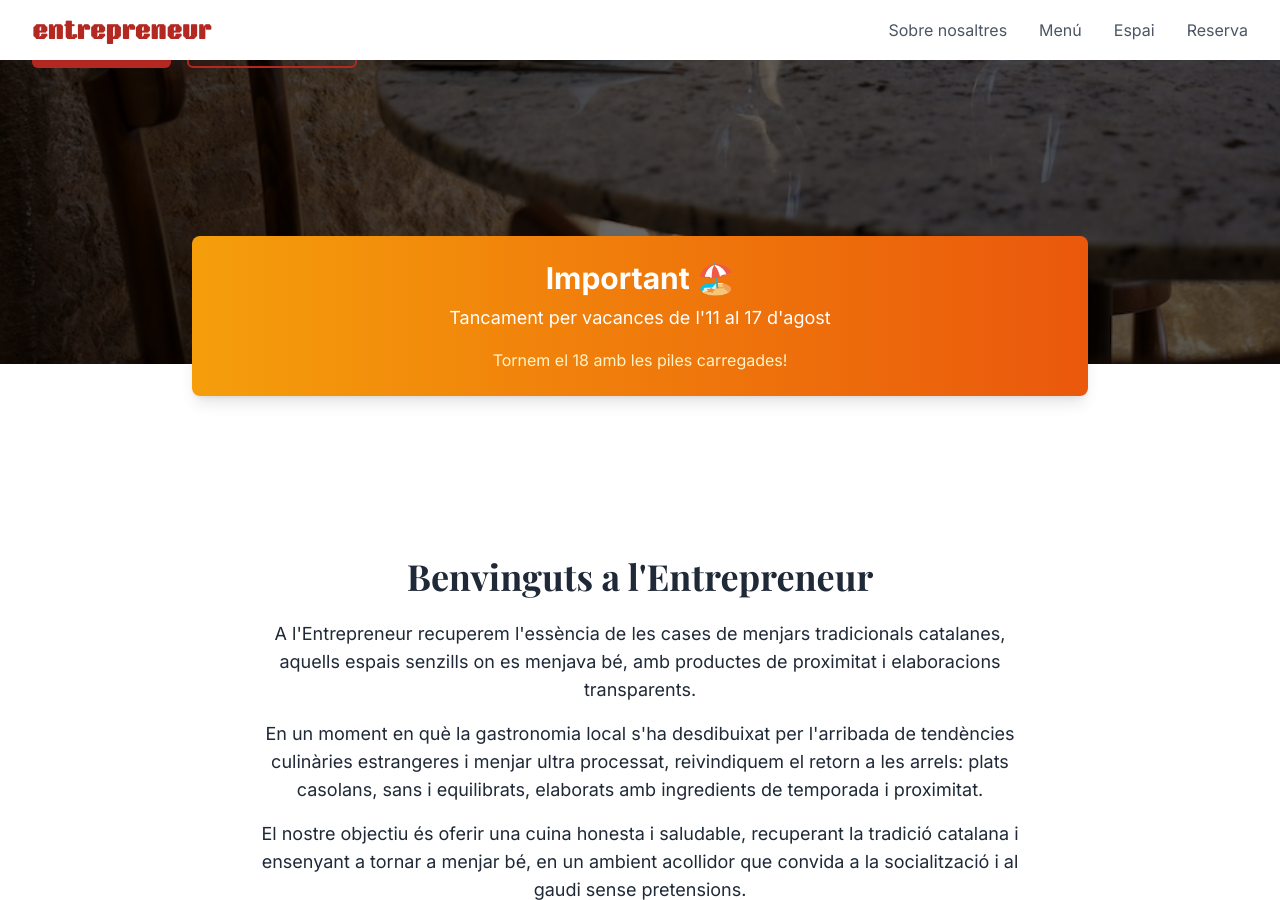
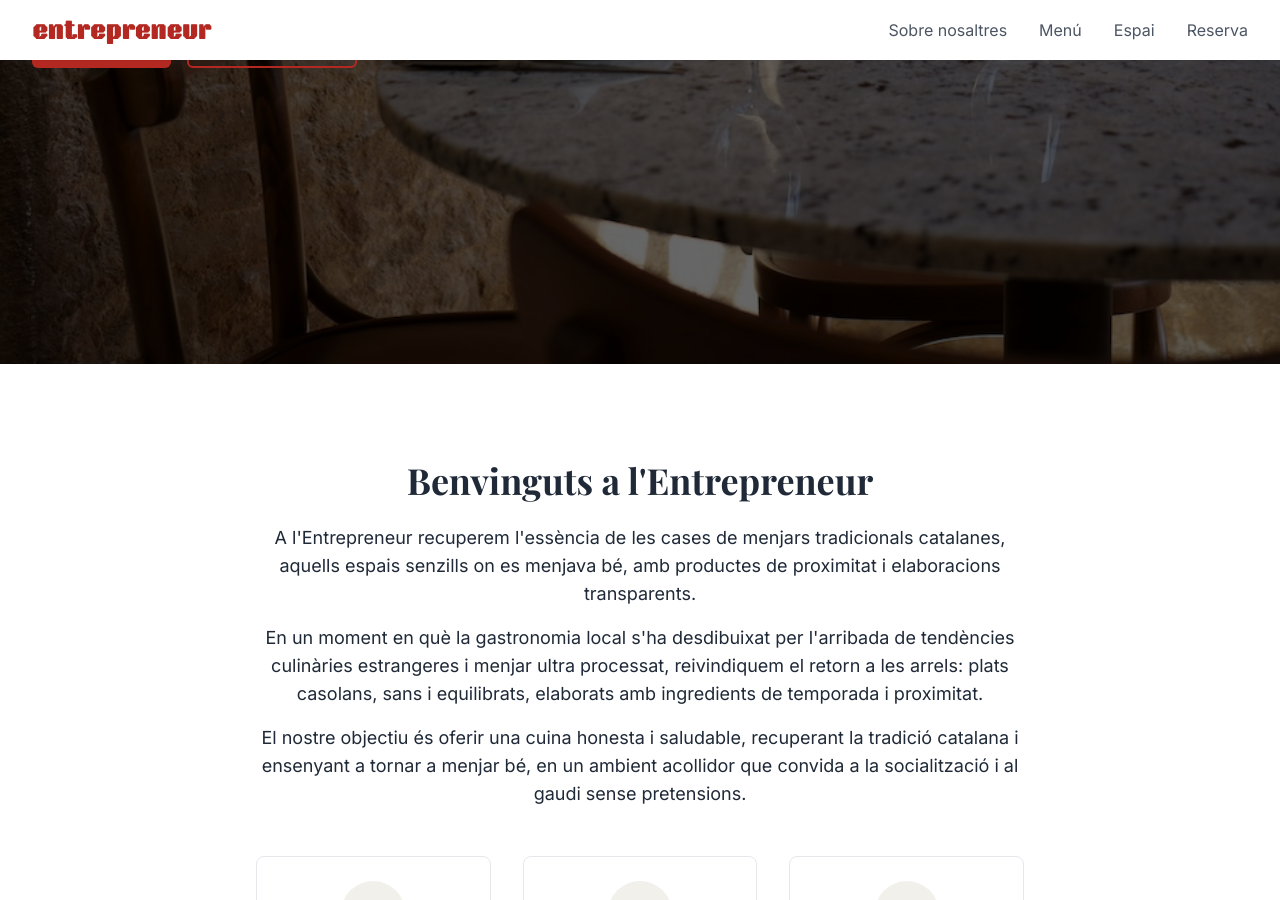
Before and after one commit to itnig-it/lentrepreneur, a Jekyll site: the page built from index.html, in a window 1280 px wide and 900 px high, scrolled down 596 px. Built offline with Jekyll 4.4.1, drawn with Linux system fonts in a browser that asks for light colours; some web fonts are replaced; comment, search, counter and statistics services are not loaded.

Commit message:
Quitar banner de vacaciones de la página principal

```diff
--- a/index.html
+++ b/index.html
@@ -21,21 +21,6 @@ layout: default
     </div>
   </div>
 </section>
-
-<!-- Anuncios Banner -->
-<section class="relative -mt-32 mb-16">
-  <div class="container">
-    <div class="bg-gradient-to-r from-amber-500 to-orange-600 rounded-lg shadow-lg p-6 max-w-4xl mx-auto">
-      <div class="text-center text-white">
-        <h2 class="text-2xl md:text-3xl font-bold mb-2">Important 🏖️</h2>
-        <p class="text-lg mb-4">Tancament per vacances de l'11 al 17 d'agost</p>
-        <p class="text-amber-100">Tornem el 18 amb les piles carregades!</p>
-      </div>
-    </div>
-  </div>
-</section>
-
-
 
 <!-- About Section -->
 <section id="about" class="section bg-white">
```
